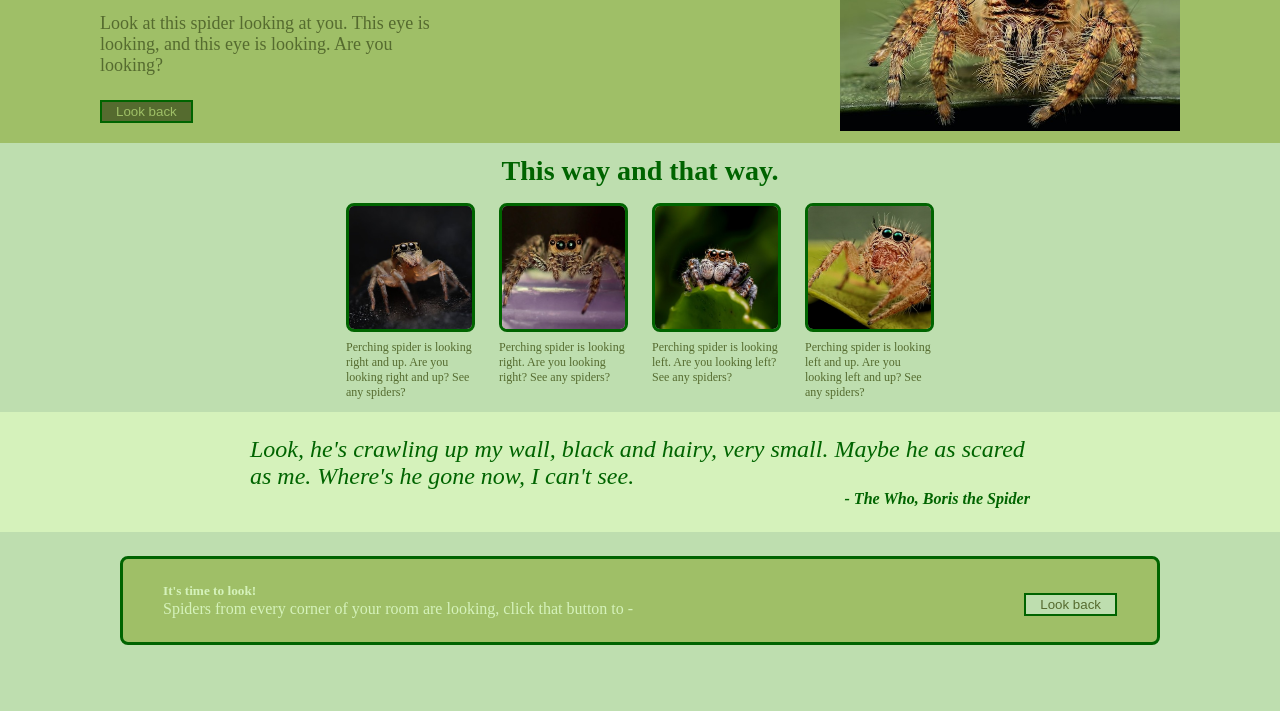
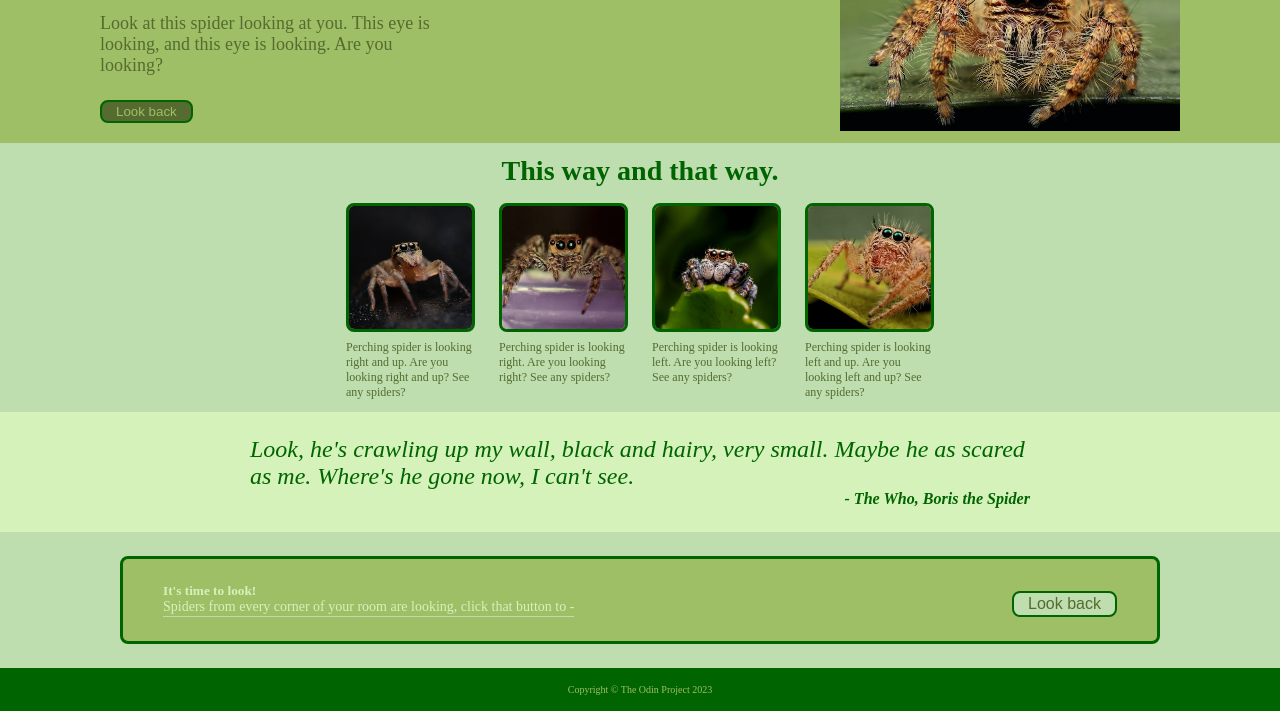
Before and after one commit to remanet/spiderweb, a plain HTML site: page index.html in a window 1280 px wide. Shown: the part 130-841 px from the top of the page. Before the commit the page ends 800 px from the top, so only its background shows below. Drawn offline with Linux system fonts and the light colour scheme.

Commit message:
add footer, change colors, borders

```diff
--- a/index.html
+++ b/index.html
@@ -61,5 +61,8 @@
             <button class="lookton">Look back</button>
         </div>
     </div>
+    <footer>
+        <p>Copyright &copy; The Odin Project 2023</p>
+    </footer>
 </body>
 </html>
--- a/style.css
+++ b/style.css
@@ -87,6 +87,7 @@ a:hover {
     background-color: darkolivegreen;
     border: 2px solid darkgreen;
     color: #9fbf67;
+    border-radius: 8px;
 }
 
 button:hover {
@@ -166,6 +167,7 @@ button:hover {
     line-height: 1.2;
     background-color: #9fbf67;
     color: #d5f2bb;
+    font-size: 14px;
 }
 
 .calltolook h5 {
@@ -187,4 +189,15 @@ button:hover {
     padding: 2px 14px;
     border: 2px solid darkgreen;
     color: darkolivegreen;
+    font-size: 16px;
+    border-radius: 8px;
 }
+
+footer p {
+    background-color: darkgreen;
+    display: flex;
+    justify-content: center;
+    font-size: 10px;
+    padding: 16px;
+    color: #9fbf67;
+}
```
